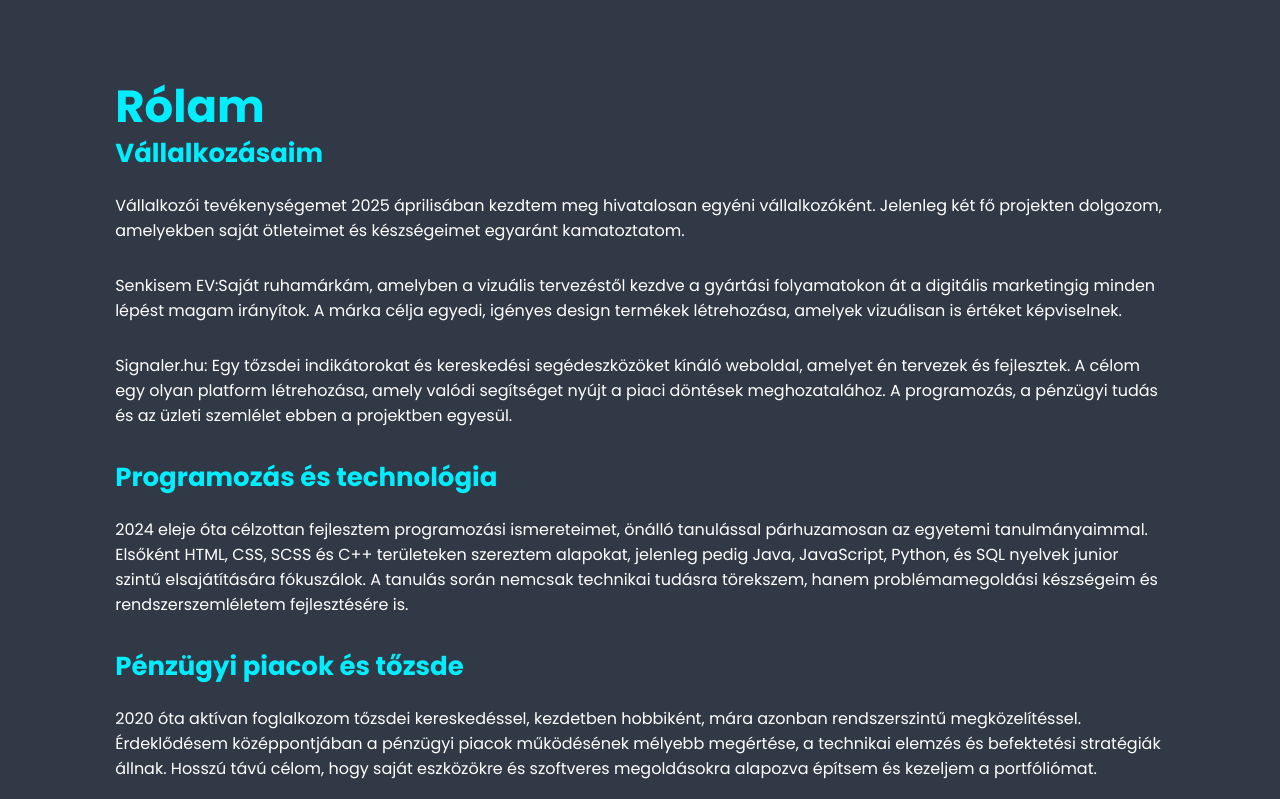
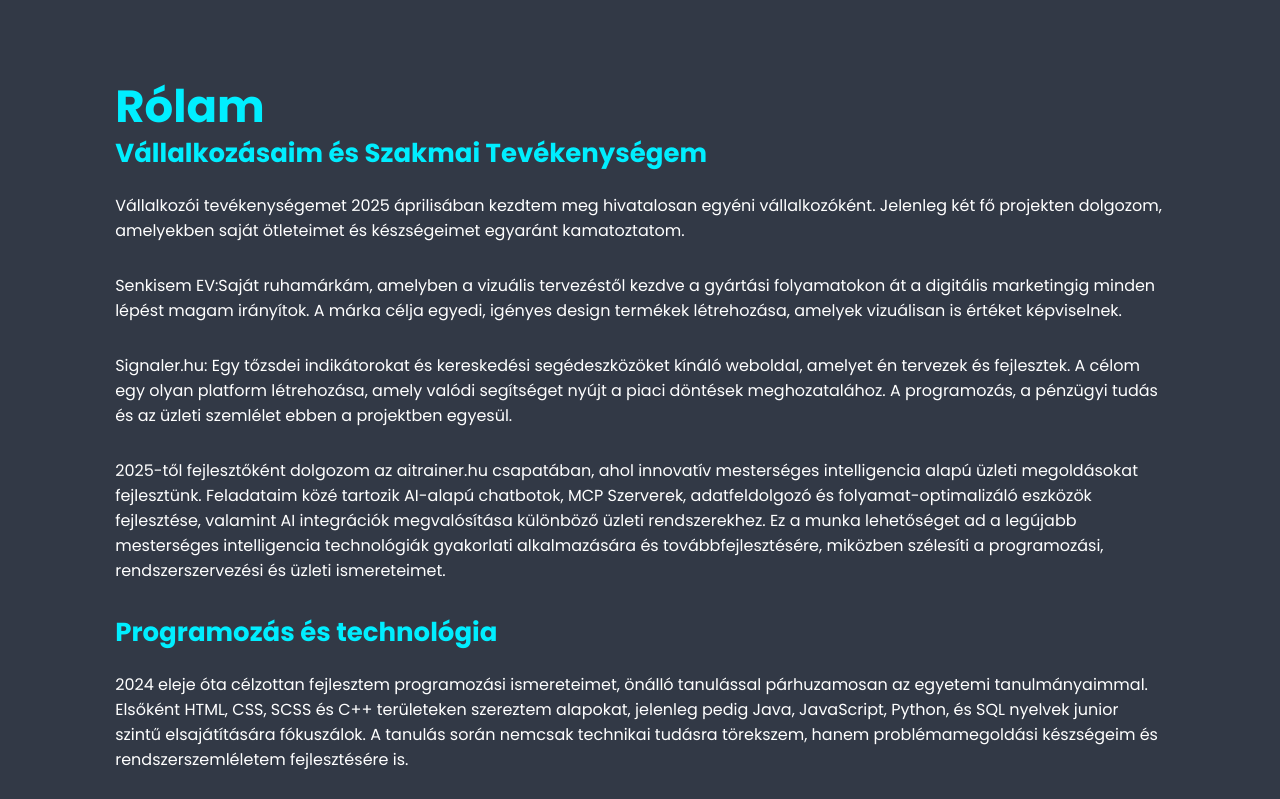
Before and after one commit to Zoleeka2000/bellerzoltanezra_portfolio, a plain HTML site: page index.html in a window 1280 px wide. Shown: the part 820-1619 px from the top of the page. Drawn offline with nearby package versions, Linux system fonts and the light colour scheme.

Commit message:
Frissítés: új szakaszok hozzáadva a portfólióhoz

```diff
--- a/index.html
+++ b/index.html
@@ -44,7 +44,7 @@
             <div class="about-content">
                 <h2 class="heading"><span>Rólam</span></h2>
 
-                <h3 style="color: var(--main-color);">Vállalkozásaim</h3>
+                <h3 style="color: var(--main-color);">Vállalkozásaim és Szakmai Tevékenységem</h3>
                 <p>Vállalkozói tevékenységemet 2025 áprilisában kezdtem meg hivatalosan egyéni vállalkozóként.
                 Jelenleg két fő projekten dolgozom, amelyekben saját ötleteimet és készségeimet egyaránt kamatoztatom.</p>
                 <ul>
@@ -54,6 +54,10 @@
                   A célom egy olyan platform létrehozása, amely valódi segítséget nyújt a piaci döntések meghozatalához.
                   A programozás, a pénzügyi tudás és az üzleti szemlélet ebben a projektben egyesül.</li>
                 </ul>
+
+                <p>2025-től fejlesztőként dolgozom az aitrainer.hu csapatában, ahol innovatív mesterséges intelligencia alapú üzleti megoldásokat fejlesztünk. Feladataim közé tartozik AI-alapú chatbotok, MCP Szerverek, adatfeldolgozó és folyamat-optimalizáló eszközök fejlesztése, valamint AI integrációk megvalósítása különböző üzleti rendszerekhez.
+
+Ez a munka lehetőséget ad a legújabb mesterséges intelligencia technológiák gyakorlati alkalmazására és továbbfejlesztésére, miközben szélesíti a programozási, rendszerszervezési és üzleti ismereteimet.</p>
                 <h3 style="color: var(--main-color);">Programozás és technológia</h3>
                 <p>2024 eleje óta célzottan fejlesztem programozási ismereteimet, önálló tanulással párhuzamosan az egyetemi tanulmányaimmal.
                 Elsőként HTML, CSS, SCSS és C++ területeken szereztem alapokat, jelenleg pedig Java, JavaScript, Python, és SQL nyelvek junior szintű elsajátítására fókuszálok.
@@ -113,7 +117,7 @@
               <p>2024-től menedzserként a Magyar leányvállalatuknál, majd már a Social Media Marketing-el foglalkozó Amerikai cégnél dolgoztam Traffic Manager pozícióban. Főként közösségi média tevékenységben, csapatmenedzsmentben és kreatív irányításban vettem részt, több influencer projektet koordinálva.</p>
 
               <h3 style="color: var(--main-color);">Tanulmányok</h3>
-              <p>Tanulmányaimat a Debreceni Egyetemen folytattam jogász, valamint egészségügyi szervző szakokon. Habár az egyetemi tanulmányaim szüneteltetem 2024 óta, mégis számos szakmai készségre és tudásra tettem szert Egyetemi éveim alatt.</p>
+              <p>Tanulmányaimat a Debreceni Egyetemen folytattam egészségügyi szervező szakon. Habár az egyetemi tanulmányaim szüneteltetem 2024 óta, mégis számos szakmai készségre és tudásra tettem szert Egyetemi éveim alatt.</p>
             </div>
           </section>
         <section class="contact"id="contact">
--- a/script.js
+++ b/script.js
@@ -45,7 +45,7 @@ ScrollReveal().reveal('.home-content h1,.about-img',{origin:'left'});
 ScrollReveal().reveal('.home-content p,.about-content',{origin:'right'});
 
 const typed = new Typed('.multiple-text',{
-    strings:['Vállalkozó ',' Hallgató'],
+    strings:['Vállalkozó ','Fejlesztő'],
     typeSpeed:100,
     backSpeed:100,
     backDelay:1000,
```
Also changed, not shown: image/bze.png.
